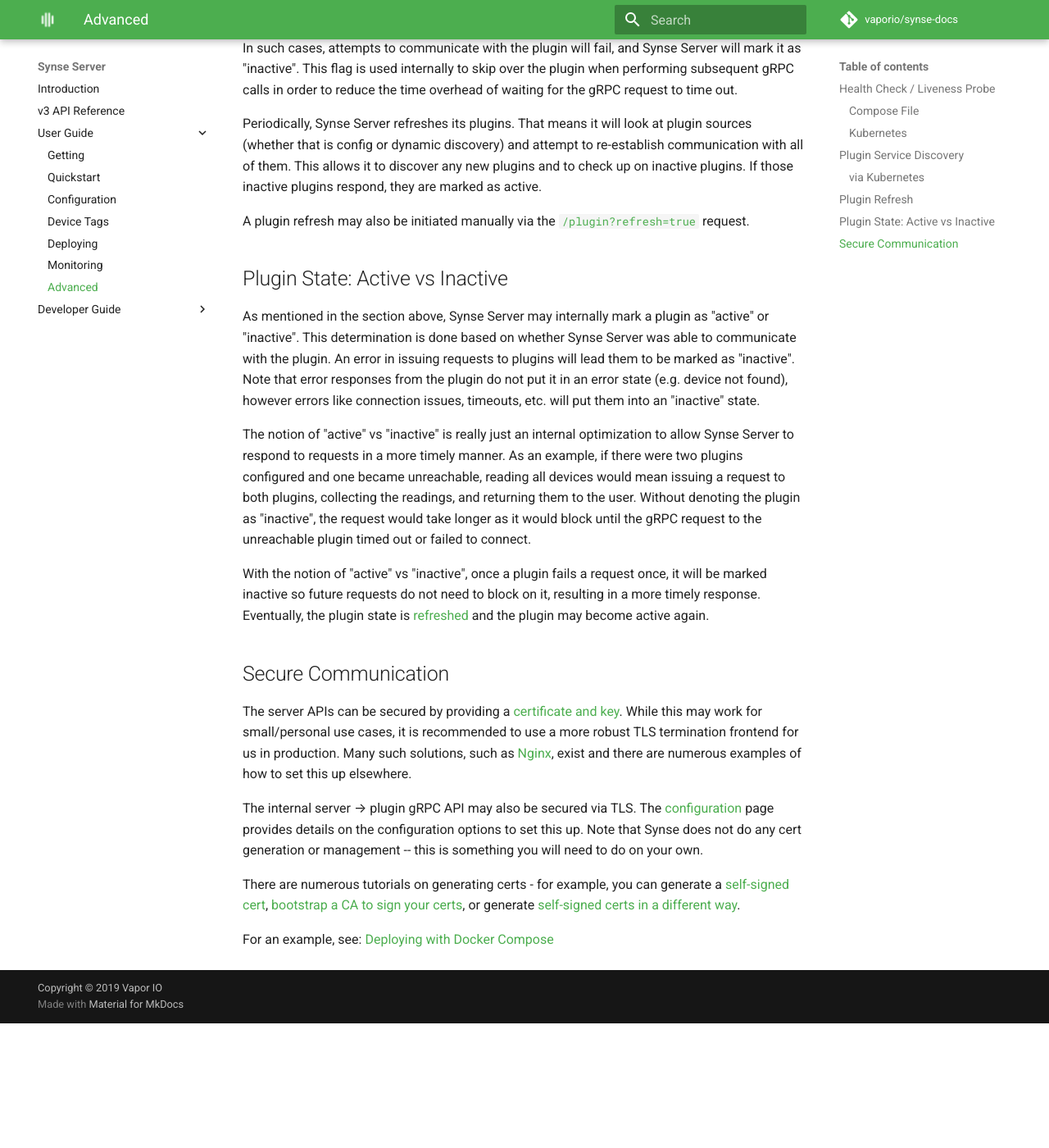
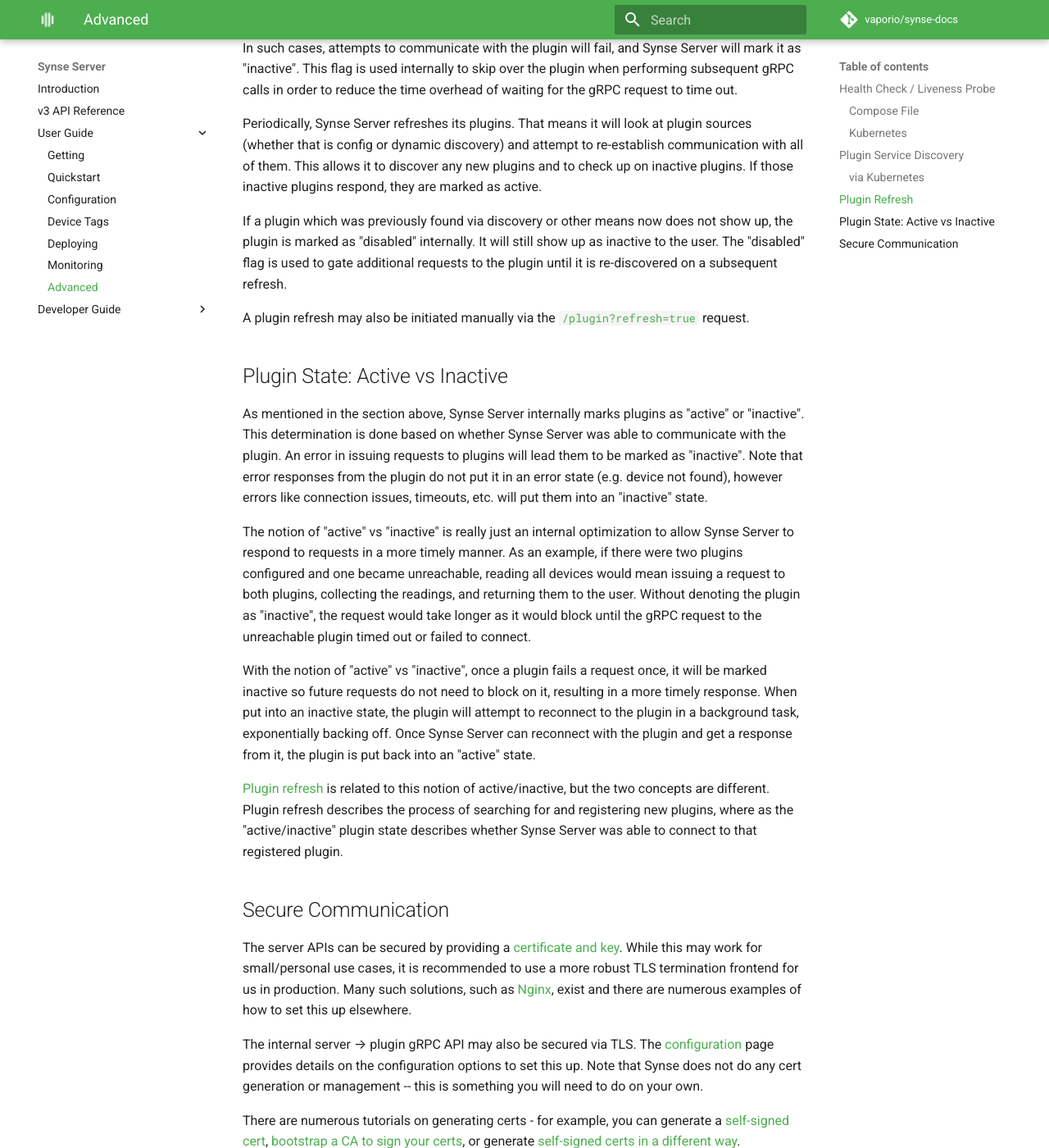
Before and after one commit to vapor-ware/synse-docs, an MkDocs documentation site: the page built from docs/server/user/advanced.md, in a window 1280 px wide and 1400 px high, scrolled down 4023 px. Shown: the whole window at 82% size. Built offline with MkDocs 1.6.1 and Material for MkDocs 9.7.7, drawn with Linux system fonts in a browser that asks for light colours; comment, search, counter and statistics services are not loaded; before the commit the page ends 5271 px from its top, so only the background shows below that.

Commit message:
update description of plugin refresh vs plugin state

```diff
--- a/docs/server/user/advanced.md
+++ b/docs/server/user/advanced.md
@@ -203,11 +203,15 @@
 allows it to discover any new plugins and to check up on inactive plugins. If those inactive plugins respond,
 they are marked as active.
 
+If a plugin which was previously found via discovery or other means now does not show up, the plugin is
+marked as "disabled" internally. It will still show up as inactive to the user. The "disabled" flag is
+used to gate additional requests to the plugin until it is re-discovered on a subsequent refresh.
+
 A plugin refresh may also be initiated manually via the [`/plugin?refresh=true`](../api.v3.md#plugins) request.
 
 ## Plugin State: Active vs Inactive
 
-As mentioned in the section above, Synse Server may internally mark a plugin as "active" or "inactive". This
+As mentioned in the section above, Synse Server internally marks plugins as "active" or "inactive". This
 determination is done based on whether Synse Server was able to communicate with the plugin. An error in
 issuing requests to plugins will lead them to be marked as "inactive". Note that error responses from the
 plugin do not put it in an error state (e.g. device not found), however errors like connection issues, timeouts,
@@ -220,8 +224,15 @@
 would block until the gRPC request to the unreachable plugin timed out or failed to connect.
 
 With the notion of "active" vs "inactive", once a plugin fails a request once, it will be marked inactive
-so future requests do not need to block on it, resulting in a more timely response. Eventually, the plugin
-state is [refreshed](#plugin-refresh) and the plugin may become active again.
+so future requests do not need to block on it, resulting in a more timely response. When put into an inactive
+state, the plugin will attempt to reconnect to the plugin in a background task, exponentially backing off.
+Once Synse Server can reconnect with the plugin and get a response from it, the plugin is put back into
+an "active" state.
+
+[Plugin refresh](#plugin-refresh) is related to this notion of active/inactive, but the two concepts are
+different. Plugin refresh describes the process of searching for and registering new plugins, where as
+the "active/inactive" plugin state describes whether Synse Server was able to connect to that registered
+plugin.
 
 ## Secure Communication
 
```
